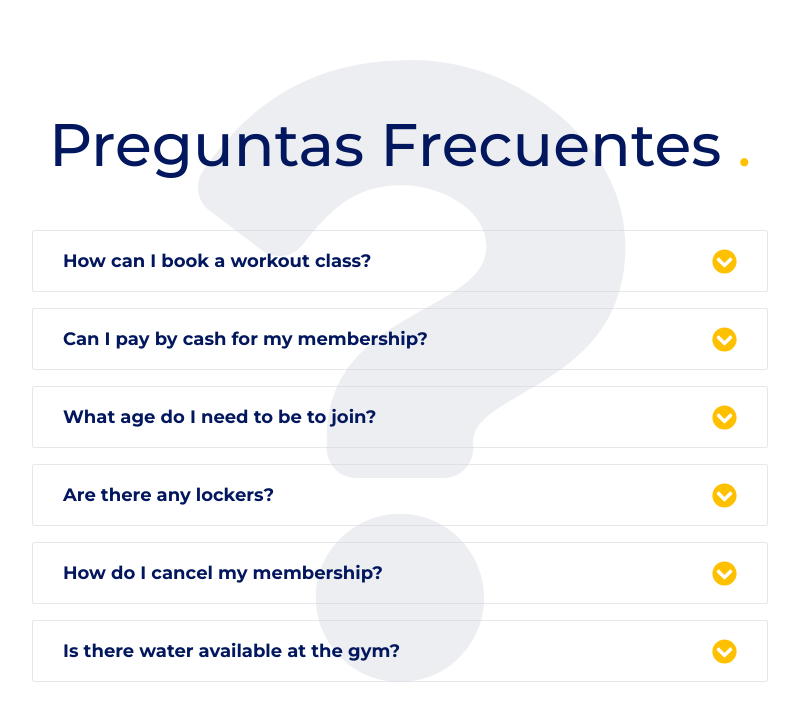
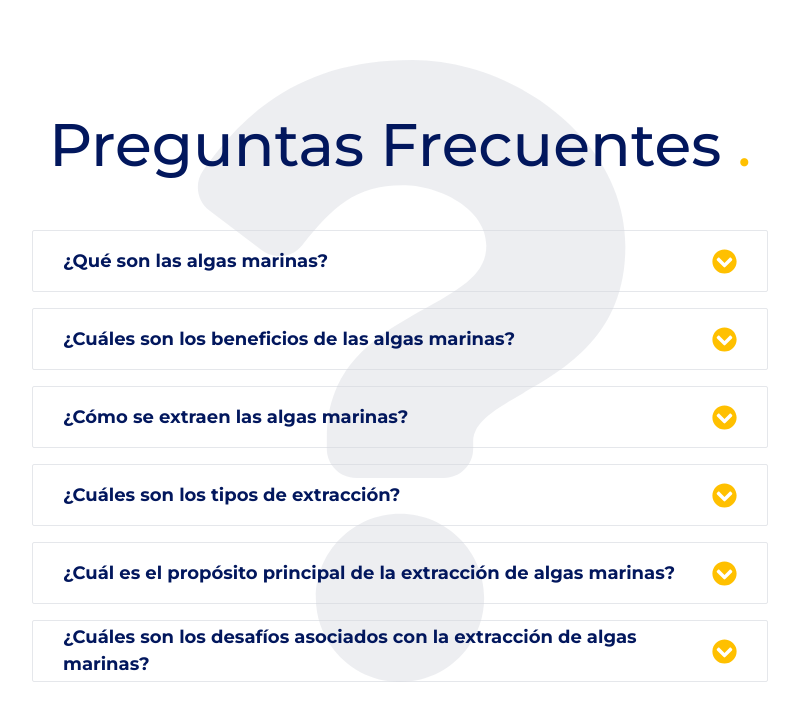
Before and after one commit to KvinPardo/kaisea-web, a React (Vite) app: page /contacto in a window 1280 px wide. Shown: the part 1386-2106 px from the top of the page, without its empty margins (240-1039 px from the left). Built offline with nearby package versions, Linux system fonts and the light colour scheme.

Commit message:
Finalizado FAQS

```diff
--- a/src/components/Accordion.jsx
+++ b/src/components/Accordion.jsx
@@ -24,12 +24,12 @@ const Accordion = ({ accordion }) => {
 
         <div
           className={` ${
-            isOpen
-              ? "min-h-[200px] lg:min-h-[160px]"
-              : "min-h-0"
-          } max-h-0 overflow-hidden flex justify-center transition-all px-[30px] `}
+            isOpen ? "min-h-[200px] lg:min-h-[160px] relative " : "min-h-0"
+          } max-h-0 overflow-hidden flex justify-center transition-all px-[30px] relative`}
         >
-          <div className="mt-6">{answer}</div>
+          <div className="mt-6 overflow-y-scroll md:overflow-visible">
+            <p>{answer}</p>
+          </div>
         </div>
       </div>
     </div>
--- a/src/components/Faqs.jsx
+++ b/src/components/Faqs.jsx
@@ -7,7 +7,7 @@ const Faqs = () => {
   // Destructure faq
   const { title, accordions } = faq;
   return (
-    <section className="section  flex justify-between items-center h-full w-full">
+    <section className="section flex justify-between items-center h-full w-full pb-52">
       <div className="max-w-[768px] mx-auto relative h-full">
         <div className="absolute top-[50%] left-[50%] -translate-x-[50%] h-full -translate-y-[50%] flex flex-col justify-center lg:items-center items-center w-full lg:max-w-[800px]">
           <FaQuestion className="lg:text-[600px] hidden lg:flex text-gray-300/40 z-20 h-full" />
--- a/src/data.js
+++ b/src/data.js
@@ -1,6 +1,3 @@
-
-
-
 const nav = [
   { name: "Home", href: "/" },
   { name: "Nosotros", href: "/nosotros" },
@@ -79,8 +76,6 @@ export const polvoAlgas = [
       "Apoyo a la salud digestiva: El polvo de algas puede contener fibra dietética que favorece el tránsito intestinal y promueve la salud digestiva.",
   },
 ];
-
-
 
 export const pricing = [
   {
@@ -314,38 +309,37 @@ const contact = {
 };
 
 const faq = {
-
   title: "Preguntas Frecuentes",
   accordions: [
     {
-      question: "How can I book a workout class?",
+      question: "¿Qué son las algas marinas?",
       answer:
-        "Lorem ipsum dolor sit amet consectetur, adipisicing elit. Molestiae temporibus beatae, totam repudiandae nam recusandae ea dolores tempora maxime.",
+        "Las algas marinas son organismos fotosintéticos que se encuentran en ambientes acuáticos, principalmente en los océanos y mares. Son conocidas por su capacidad de realizar fotosíntesis, convirtiendo la luz solar en energía para su crecimiento. Existen diversos tipos de algas, como las algas verdes, pardas y rojas, cada una con características distintas.",
     },
     {
-      question: "Can I pay by cash for my membership?",
+      question: " ¿Cuáles son los beneficios de las algas marinas?",
       answer:
-        "Lorem ipsum dolor sit amet consectetur, adipisicing elit. Molestiae temporibus beatae, totam repudiandae nam recusandae ea dolores tempora maxime.",
+        " Las algas marinas son una fuente rica de nutrientes y compuestos bioactivos que ofrecen diversos beneficios para la salud y el medio ambiente.",
     },
     {
-      question: "What age do I need to be to join?",
+      question: "¿Cómo se extraen las algas marinas?",
       answer:
-        "Lorem ipsum dolor sit amet consectetur, adipisicing elit. Molestiae temporibus beatae, totam repudiandae nam recusandae ea dolores tempora maxime.",
+        " La extracción de algas marinas puede llevarse a cabo de diversas formas, dependiendo del tipo de alga y su uso previsto.",
     },
     {
-      question: "Are there any lockers?",
+      question: "¿Cuáles son los tipos de extracción?",
       answer:
-        "Lorem ipsum dolor sit amet consectetur, adipisicing elit. Molestiae temporibus beatae, totam repudiandae nam recusandae ea dolores tempora maxime.",
+        "Recolección manual: En algunas regiones, las algas se recolectan a mano, especialmente las que crecen cerca de la costa o en áreas poco profundas.",
     },
     {
-      question: "How do I cancel my membership?",
+      question: "¿Cuál es el propósito principal de la extracción de algas marinas?",
       answer:
-        "Lorem ipsum dolor sit amet consectetur, adipisicing elit. Molestiae temporibus beatae, totam repudiandae nam recusandae ea dolores tempora maxime.",
+        "La extracción de algas marinas se realiza con diversos propósitos, dependiendo de la industria y las necesidades específicas.",
     },
     {
-      question: "Is there water available at the gym?",
+      question: "¿Cuáles son los desafíos asociados con la extracción de algas marinas?",
       answer:
-        "Lorem ipsum dolor sit amet consectetur, adipisicing elit. Molestiae temporibus beatae, totam repudiandae nam recusandae ea dolores tempora maxime.",
+        "Sostenibilidad, Regulaciones, Contaminación y Competencia.",
     },
   ],
 };
--- a/src/pages/Home.jsx
+++ b/src/pages/Home.jsx
@@ -7,6 +7,7 @@ import Alianzas from "../components/Alianzas";
 
 import Producto from "../components/Producto";
 import ScrollToTop from "../components/ScrollToTop";
+import Faqs from "../components/Faqs";
 
 const Home = () => {
   return (
@@ -19,6 +20,7 @@ const Home = () => {
       {/* <Productos /> */}
       <Alianzas />
       <Action />
+      <Faqs/>
     </div>
   );
 };
```
